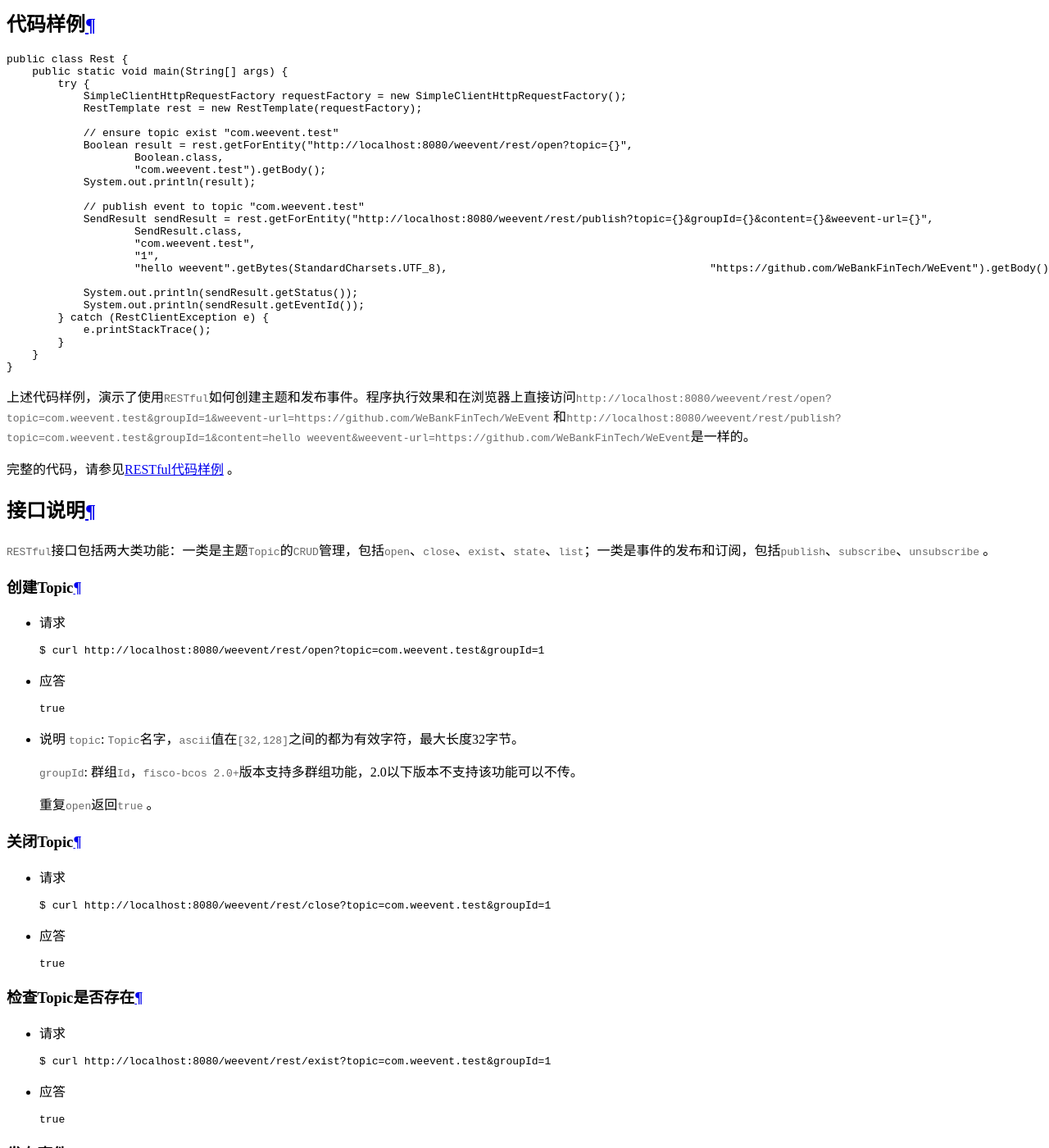
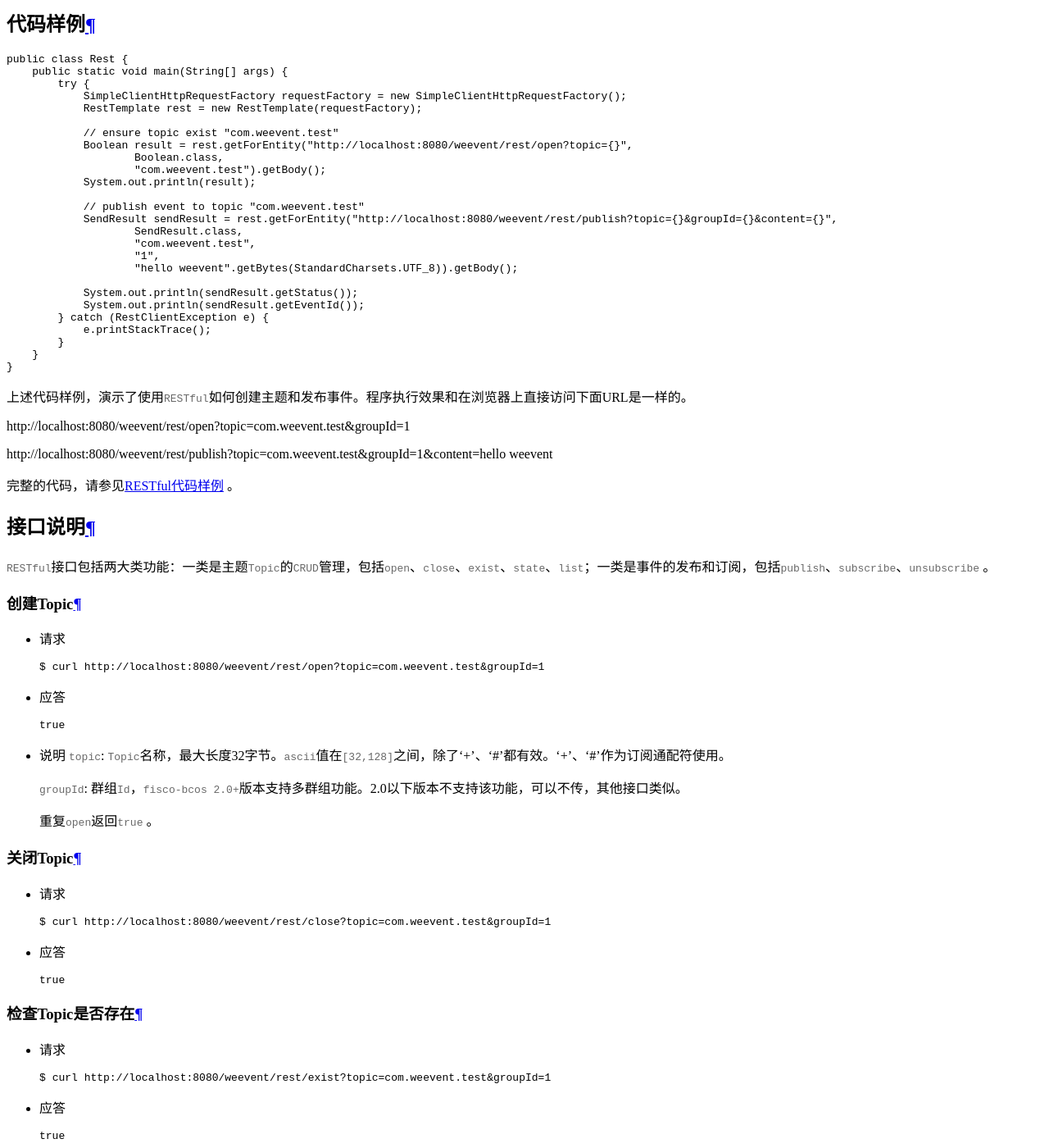
Before and after one commit to WeBankBlockchain/WeEvent-docs, a Sphinx documentation site: the page built from docs/protocal/restful.md, in a window 1280 px wide and 1400 px high, scrolled down 1164 px. Shown: the whole window at 82% size. Built offline with Sphinx 7.4.7 and the Read the Docs theme 2.0.0, drawn with Linux system fonts in a browser that asks for light colours; some of the changed text lies outside the part shown.

Commit message:
支持通配符

````diff
--- a/docs/protocal/restful.md
+++ b/docs/protocal/restful.md
@@ -11,7 +11,7 @@
 
 - 调用异常时，返回异常信息`BrokerException`。
 
-  ```
+  ```json
   {"code": 200202, "the transaction does not correctly executed."}
   ```
 
@@ -45,7 +45,11 @@
     }
 }
 ```
-上述代码样例，演示了使用`RESTful`如何创建主题和发布事件。程序执行效果和在浏览器上直接访问`http://localhost:8080/weevent/rest/open?topic=com.weevent.test&groupId=1&weevent-url=https://github.com/WeBankFinTech/WeEvent` 和`http://localhost:8080/weevent/rest/publish?topic=com.weevent.test&groupId=1&content=hello weevent&weevent-url=https://github.com/WeBankFinTech/WeEvent`是一样的。
+上述代码样例，演示了使用`RESTful`如何创建主题和发布事件。程序执行效果和在浏览器上直接访问下面URL是一样的。
+
+http://localhost:8080/weevent/rest/open?topic=com.weevent.test&groupId=1
+
+http://localhost:8080/weevent/rest/publish?topic=com.weevent.test&groupId=1&content=hello weevent
 
 完整的代码，请参见[RESTful代码样例](https://github.com/WeBankFinTech/WeEvent/blob/master/weevent-broker/src/test/java/com/webank/weevent/sample/Rest.java) 。
 
@@ -70,9 +74,9 @@
 
 
 - 说明
-  `topic`: `Topic`名字，`ascii`值在`[32,128]`之间的都为有效字符，最大长度32字节。
+  `topic`: `Topic`名称，最大长度32字节。`ascii`值在`[32,128]`之间，除了‘+’、‘#’都有效。‘+’、‘#’作为订阅通配符使用。
 
-  `groupId`: 群组`Id`，`fisco-bcos 2.0+`版本支持多群组功能，2.0以下版本不支持该功能可以不传。
+  `groupId`: 群组`Id`，`fisco-bcos 2.0+`版本支持多群组功能。2.0以下版本不支持该功能，可以不传，其他接口类似。
 
   重复`open`返回`true` 。
 
@@ -148,7 +152,7 @@
 
 - 说明
 
-  - topic：主题名称。
+  - topic：事件主题。支持通配符按层次订阅，参见[MQTT通配符](http://public.dhe.ibm.com/software/dw/webservices/ws-mqtt/mqtt-v3r1.html) 。
   - url：事件通知回调`CGI `，当有生产者发布事件时，所有的事件都会通知到这个`url`。
   - subscriptionId：第一次订阅使用空字符串""。继续上一次订阅，`subscriptionId`是上次订阅ID。
   - 返回值是订阅ID`c8a600c0-61a7-4077-90f6-3aa39fc9cdd5`。
@@ -246,7 +250,7 @@
 
 - 应答
 
-  ```shell
+  ```json
   {
       "topicName": "com.weevent.test",
       "topicAddress": "0x171befab4c1c7e0d33b5c3bd932ce0112d4caecd",
````
Also changed, not shown: other parts of docs/protocal/restful.md (+2 -2 lines), docs/introduction/core.md (+1 -1 lines), docs/protocal/jsonrpc.md (+5 -5 lines), docs/protocal/stomp.md (+10 -6 lines).
